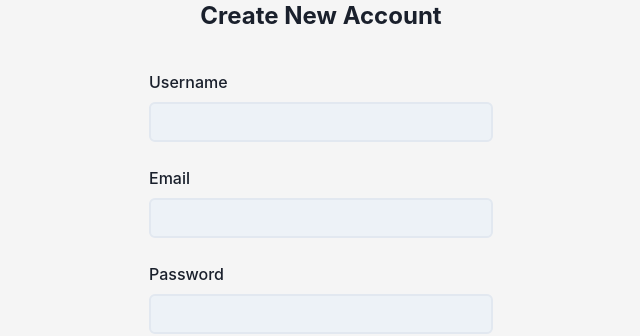
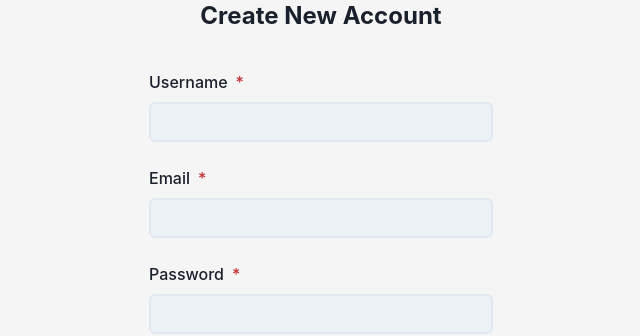
Before and after one commit to Gabriel-Rockson/classhub, a React app in the folder frontend/: page /app/register in a window 1280 px wide. Shown: the part 276-612 px from the top of the page, without its empty margins (319-959 px from the left). Built offline with nearby package versions, Linux system fonts and the light colour scheme; the HTML template or start-up script is replaced by a standard one.

Commit message:
Add a component that attaches an asterisk to the required fields and use it in the necessary components

```diff
--- a/frontend/src/auth/Login.js
+++ b/frontend/src/auth/Login.js
@@ -19,6 +19,7 @@ import * as yup from "yup";
 import AuthService from "../services/auth.service";
 
 import AuthNavBar from "../components/navbar/AuthNavBar";
+import RequiredLabel from "../components/RequiredLabel";
 
 export default function Login() {
   const navigate = useNavigate();
@@ -83,7 +84,7 @@ export default function Login() {
                       colorScheme="messenger"
                       isInvalid={!!errors.username && touched.username}
                     >
-                      <FormLabel htmlFor="username">Username</FormLabel>
+                      <FormLabel htmlFor="username"><RequiredLabel>Username</RequiredLabel></FormLabel>
                       <Field
                         as={Input}
                         type="text"
@@ -101,7 +102,7 @@ export default function Login() {
                       colorScheme="messenger"
                       isInvalid={!!errors.password && touched.password}
                     >
-                      <FormLabel htmlFor="password">Password</FormLabel>
+                      <FormLabel htmlFor="password"><RequiredLabel>Password</RequiredLabel></FormLabel>
                       <Field
                         as={Input}
                         type="password"
--- a/frontend/src/auth/Register.js
+++ b/frontend/src/auth/Register.js
@@ -13,18 +13,25 @@ import {
   Link,
   Spinner,
 } from "@chakra-ui/react";
+
+// Formik and Yup
 import { Formik, Field } from "formik";
 import * as yup from "yup";
 
 import AuthService from "../services/auth.service";
 
+// Components
 import AuthNavBar from "../components/navbar/AuthNavBar";
+import RequiredLabel from "../components/RequiredLabel";
 
 export default function Register() {
   const navigate = useNavigate();
   const validationSchema = yup.object().shape({
     username: yup.string().required("Username field is required"),
-    email: yup.string().email("Email must be a valid email").notRequired(),
+    email: yup
+      .string()
+      .email("Email must be a valid email")
+      .required("Email field is required"),
     password: yup
       .string()
       .required("Password field is required")
@@ -88,7 +95,9 @@ export default function Register() {
                     colorScheme="messenger"
                     isInvalid={!!errors.username && touched.username}
                   >
-                    <FormLabel>Username</FormLabel>
+                    <FormLabel>
+                      <RequiredLabel>Username</RequiredLabel>
+                    </FormLabel>
                     <Field
                       as={Input}
                       type="text"
@@ -106,7 +115,9 @@ export default function Register() {
                     colorScheme="messenger"
                     isInvalid={!!errors.email && touched.email}
                   >
-                    <FormLabel>Email</FormLabel>
+                    <FormLabel>
+                      <RequiredLabel>Email</RequiredLabel>
+                    </FormLabel>
                     <Field
                       as={Input}
                       type="email"
@@ -124,7 +135,9 @@ export default function Register() {
                     colorScheme="messenger"
                     isInvalid={!!errors.password && touched.password}
                   >
-                    <FormLabel>Password</FormLabel>
+                    <FormLabel>
+                      <RequiredLabel>Password</RequiredLabel>
+                    </FormLabel>
                     <Field
                       as={Input}
                       type="password"
--- a/frontend/src/auth/SuperUserRegister.js
+++ b/frontend/src/auth/SuperUserRegister.js
@@ -19,6 +19,7 @@ import * as yup from "yup";
 import AuthService from "../services/auth.service";
 
 import AuthNavBar from "../components/navbar/AuthNavBar";
+import RequiredLabel from "../components/RequiredLabel";
 
 export default function Register() {
   const navigate = useNavigate();
@@ -46,7 +47,13 @@ export default function Register() {
 
   return (
     <>
-      <Flex direction="column" bg="whitesmoke" align="center" justify="center" h="100vh">
+      <Flex
+        direction="column"
+        bg="whitesmoke"
+        align="center"
+        justify="center"
+        h="100vh"
+      >
         <AuthNavBar />
 
         <Box w={["80%", 96]} px={5} py={8}>
@@ -78,7 +85,9 @@ export default function Register() {
                     colorScheme="messenger"
                     isInvalid={!!errors.username && touched.username}
                   >
-                    <FormLabel>Username</FormLabel>
+                    <FormLabel>
+                      <RequiredLabel>Username</RequiredLabel>
+                    </FormLabel>
                     <Field
                       as={Input}
                       type="text"
@@ -96,7 +105,9 @@ export default function Register() {
                     colorScheme="messenger"
                     isInvalid={!!errors.email && touched.email}
                   >
-                    <FormLabel>Email</FormLabel>
+                    <FormLabel>
+                      <RequiredLabel>Email</RequiredLabel>
+                    </FormLabel>
                     <Field
                       as={Input}
                       type="email"
@@ -114,7 +125,9 @@ export default function Register() {
                     colorScheme="messenger"
                     isInvalid={!!errors.password && touched.password}
                   >
-                    <FormLabel>Password</FormLabel>
+                    <FormLabel>
+                      <RequiredLabel>Password</RequiredLabel>
+                    </FormLabel>
                     <Field
                       as={Input}
                       type="password"
--- /dev/null
+++ b/frontend/src/components/RequiredLabel.js
@@ -0,0 +1,17 @@
+import React from "react";
+import { Text, Flex, FormLabel } from "@chakra-ui/react";
+
+const RequiredLabel = ({ children }) => {
+  return (
+    <>
+      <Flex>
+        <Flex>{children}</Flex>
+        <Flex color="red.600" ms={2}>
+          *
+        </Flex>
+      </Flex>
+    </>
+  );
+};
+
+export default RequiredLabel;
--- a/frontend/src/dashboard/Profile.js
+++ b/frontend/src/dashboard/Profile.js
@@ -37,6 +37,9 @@ import AuthService from "../services/auth.service";
 import TeacherService from "../services/teacher.service";
 import UserService from "../services/user.service";
 import ClassService from "../services/class.service";
+
+// Components
+import RequiredLabel from "../components/RequiredLabel";
 
 // TODO add alert on successfully updating the user info
 
@@ -178,7 +181,9 @@ export default function Profile() {
                   <Form>
                     <Stack direction={["column", "column", "row"]} spacing={5}>
                       <FormControl>
-                        <FormLabel htmlFor="username">Username</FormLabel>
+                        <FormLabel htmlFor="username">
+                          Username <RequiredLabel />
+                        </FormLabel>
                         <Field
                           variant="filled"
                           as={Input}
@@ -189,7 +194,9 @@ export default function Profile() {
                         <FormErrorMessage fontWeight="bold"></FormErrorMessage>
                       </FormControl>
                       <FormControl>
-                        <FormLabel htmlFor="email">Email</FormLabel>
+                        <FormLabel htmlFor="email">
+                          Email <RequiredLabel />
+                        </FormLabel>
                         <Field
                           variant="filled"
                           as={Input}
@@ -247,7 +254,9 @@ export default function Profile() {
                       <FormControl
                         isInvalid={!!errors.first_name && touched.first_name}
                       >
-                        <FormLabel htmlFor="first_name">First Name</FormLabel>
+                        <FormLabel htmlFor="first_name">
+                          <RequiredLabel>First Name</RequiredLabel>
+                        </FormLabel>
                         <Field
                           variant="filled"
                           as={Input}
@@ -255,7 +264,9 @@ export default function Profile() {
                           name="first_name"
                           type="text"
                         />
-                        <FormErrorMessage fontWeight="bold">{errors.first_name}</FormErrorMessage>
+                        <FormErrorMessage fontWeight="bold">
+                          {errors.first_name}
+                        </FormErrorMessage>
                       </FormControl>
                       <FormControl
                         isInvalid={!!errors.middle_name && touched.middle_name}
@@ -282,7 +293,9 @@ export default function Profile() {
                       <FormControl
                         isInvalid={!!errors.last_name && touched.last_name}
                       >
-                        <FormLabel htmlFor="last_name">Last Name</FormLabel>
+                        <FormLabel htmlFor="last_name">
+                          <RequiredLabel>Last Name</RequiredLabel>
+                        </FormLabel>
                         <Field
                           variant="filled"
                           as={Input}
@@ -290,7 +303,9 @@ export default function Profile() {
                           name="last_name"
                           type="text"
                         />
-                        <FormErrorMessage fontWeight="bold">{errors.last_name}</FormErrorMessage>
+                        <FormErrorMessage fontWeight="bold">
+                          {errors.last_name}
+                        </FormErrorMessage>
                       </FormControl>
                       <FormControl
                         isInvalid={
@@ -298,7 +313,7 @@ export default function Profile() {
                         }
                       >
                         <FormLabel htmlFor="email_address">
-                          Email Address
+                          <RequiredLabel>Email Address</RequiredLabel>
                         </FormLabel>
                         <Field
                           variant="filled"
@@ -320,7 +335,9 @@ export default function Profile() {
                     >
                       {/* TODO when the class is set once, it shouldn't be changed without admin authorization */}
                       <FormControl isInvalid={!!errors.grade && touched.grade}>
-                        <FormLabel htmlFor="grade">Class</FormLabel>
+                        <FormLabel htmlFor="grade">
+                          <RequiredLabel>Class</RequiredLabel>
+                        </FormLabel>
                         <Field
                           variant="filled"
                           as={Select}
@@ -331,11 +348,13 @@ export default function Profile() {
                           <option value="">---------</option>
                           {classes?.map((grade) => (
                             <option key={grade.id} value={grade.id}>
-                              Class {grade.grade}
+                              Grade {grade.grade}
                             </option>
                           ))}
                         </Field>
-                        <FormErrorMessage fontWeight="bold">{errors.grade}</FormErrorMessage>
+                        <FormErrorMessage fontWeight="bold">
+                          {errors.grade}
+                        </FormErrorMessage>
                       </FormControl>
                       <FormControl
                         isInvalid={!!errors.address && touched.address}
@@ -348,7 +367,9 @@ export default function Profile() {
                           name="address"
                           type="text"
                         />
-                        <FormErrorMessage fontWeight="bold">{errors.address}</FormErrorMessage>
+                        <FormErrorMessage fontWeight="bold">
+                          {errors.address}
+                        </FormErrorMessage>
                       </FormControl>
                     </Stack>
 
@@ -369,7 +390,9 @@ export default function Profile() {
                           name="cell_phone"
                           type="text"
                         />
-                        <FormErrorMessage fontWeight="bold">{errors.cell_phone}</FormErrorMessage>
+                        <FormErrorMessage fontWeight="bold">
+                          {errors.cell_phone}
+                        </FormErrorMessage>
                       </FormControl>
                     </Stack>
 
```
Also changed, not shown: frontend/src/components/forms/AddStudentForm.js (+39 -13 lines).
